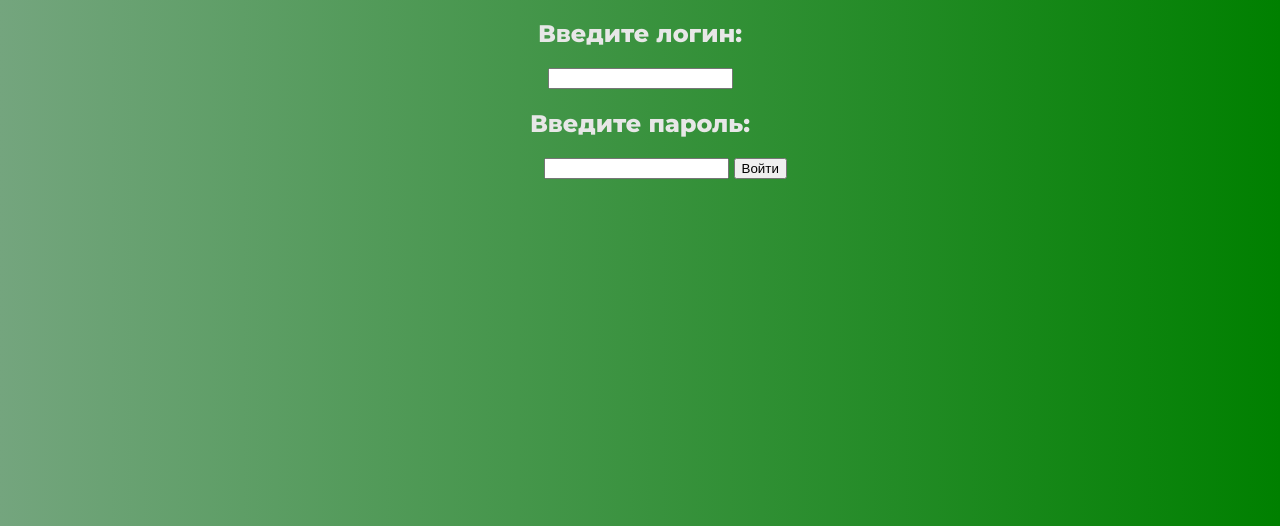
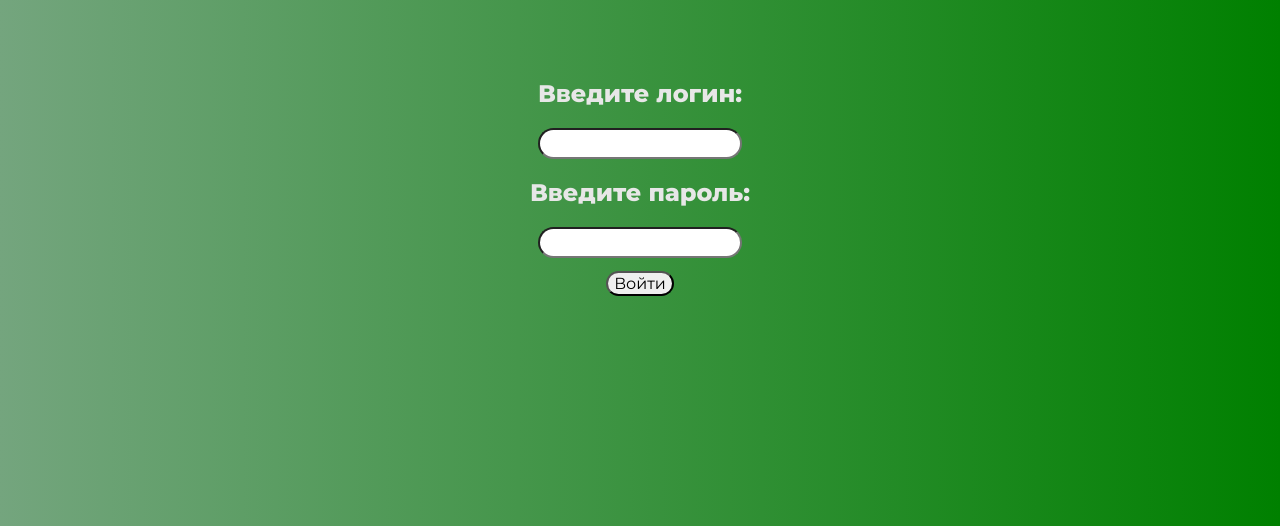
Before and after one commit to Sanorian/squad47, a website: page index.html in a window 1280 px wide. Shown: the part 274-800 px from the top of the page. Drawn offline with Linux system fonts and the light colour scheme.

Commit message:
Добавил немного стилей
 и удалил один кривой (прости меня Даниил)

```diff
--- a/index.css
+++ b/index.css
@@ -17,9 +17,27 @@ body{
     margin-top: 15%;
     color: rgb(231, 231, 231);
 }
-.login .password{
-    margin-left: 4%;
-}
+
 .login h1,h2{
     color: rgb(231, 231, 231);
 }
+main div{
+    display: flex;
+    flex-direction: column;
+    align-items: center;
+}
+button{
+    font-family: 'Montserrat', sans-serif;
+    margin-top: 1%;
+    border-radius:3vmin;
+    font-size: 2vmin;
+}
+.unright{
+    border-color: red;
+}
+input{
+    font-family: 'Montserrat', sans-serif;
+    border-radius:3vmin;
+    font-size: 2vmin;
+    padding: 0.5vmin;
+}
```
